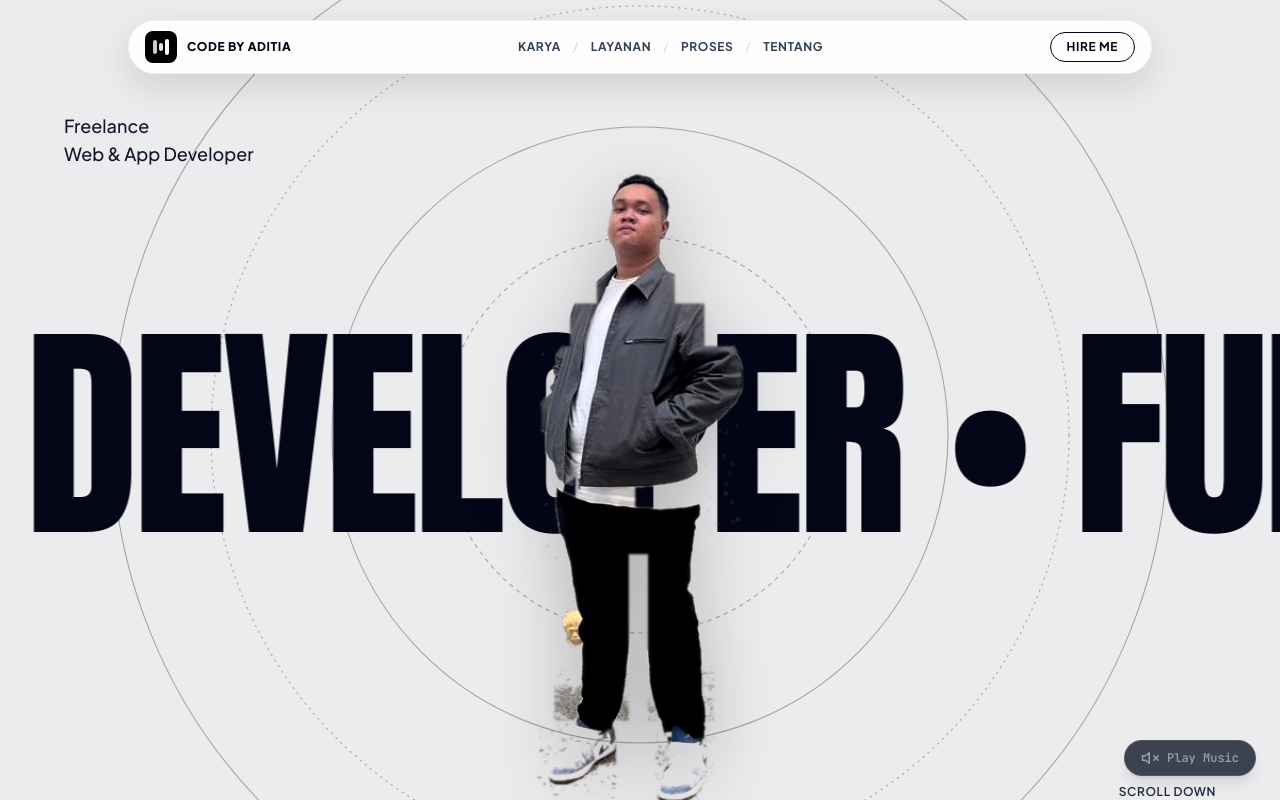
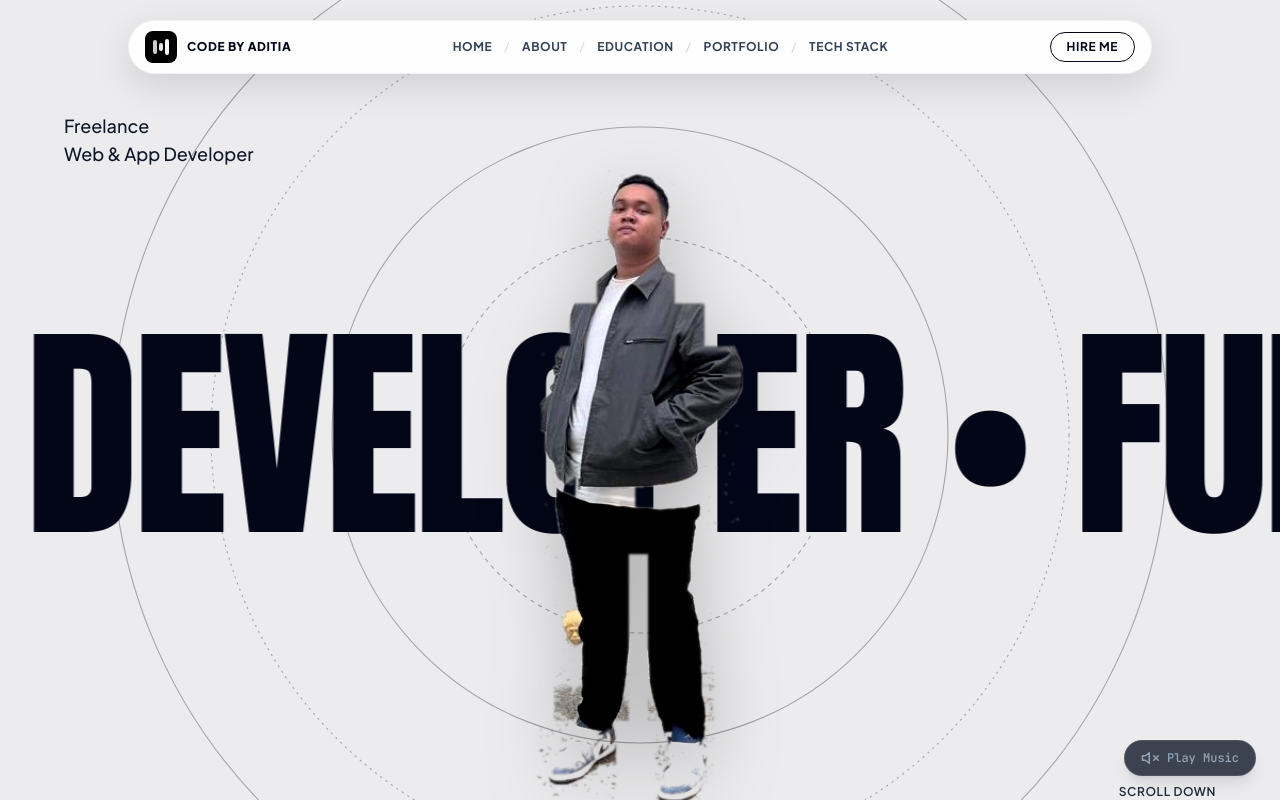
Before and after one commit to akbaradia01/portfolio-website, a React (Vite) app in the folder frontend/: page / in a window 1280 px wide. Shown: the top 800 px of the page. Built offline with nearby package versions, Linux system fonts and the light colour scheme.

Commit message:
Mengubah menu navigasi navbar dan footer menjadi Home, About, Education, Portfolio, Tech Stack

```diff
--- a/frontend/src/pages/EditorialPortfolio.tsx
+++ b/frontend/src/pages/EditorialPortfolio.tsx
@@ -18,7 +18,7 @@ interface ProjectItem {
   repoUrl?: string;
 }
 
-// ================= DATA PROYEK (Kombinasi Proyek Aditia & Video Showcase) =================
+// ================= DATA PROYEK =================
 const projectsList: ProjectItem[] = [
   {
     id: 'snip-iy',
@@ -246,22 +246,26 @@ export default function EditorialPortfolio() {
             </span>
           </a>
 
-          {/* Sisi Tengah: Menu Links */}
+          {/* Sisi Tengah: Menu Links (SUDAH DIUBAH SESUAI ARAHAN) */}
           <div className="hidden md:flex items-center gap-3 text-xs font-bold tracking-wider uppercase text-slate-700">
+            <a href="#hero" className="hover:text-black transition-colors">
+              HOME
+            </a>
+            <span className="text-slate-300 font-normal">/</span>
+            <a href="#about" className="hover:text-black transition-colors">
+              ABOUT
+            </a>
+            <span className="text-slate-300 font-normal">/</span>
+            <a href="#process" className="hover:text-black transition-colors">
+              EDUCATION
+            </a>
+            <span className="text-slate-300 font-normal">/</span>
             <a href="#works" className="hover:text-black transition-colors">
-              KARYA
+              PORTFOLIO
             </a>
             <span className="text-slate-300 font-normal">/</span>
             <a href="#services" className="hover:text-black transition-colors">
-              LAYANAN
-            </a>
-            <span className="text-slate-300 font-normal">/</span>
-            <a href="#process" className="hover:text-black transition-colors">
-              PROSES
-            </a>
-            <span className="text-slate-300 font-normal">/</span>
-            <a href="#about" className="hover:text-black transition-colors">
-              TENTANG
+              TECH STACK
             </a>
           </div>
 
@@ -658,11 +662,11 @@ Currently, I am open to new job opportunities and exciting project collaboration
                 MENU
               </p>
               <ul className="space-y-2.5 text-neutral-300">
-                <li><a href="#hero" className="hover:text-white transition">Beranda</a></li>
-                <li><a href="#about" className="hover:text-white transition">Tentang</a></li>
-                <li><a href="#works" className="hover:text-white transition">Karya</a></li>
-                <li><a href="#process" className="hover:text-white transition">Proses</a></li>
-                <li><a href="#contact" className="hover:text-white transition">Kontak</a></li>
+                <li><a href="#hero" className="hover:text-white transition">Home</a></li>
+                <li><a href="#about" className="hover:text-white transition">About</a></li>
+                <li><a href="#process" className="hover:text-white transition">Education</a></li>
+                <li><a href="#works" className="hover:text-white transition">Portfolio</a></li>
+                <li><a href="#services" className="hover:text-white transition">Tech Stack</a></li>
               </ul>
             </div>
 
```
